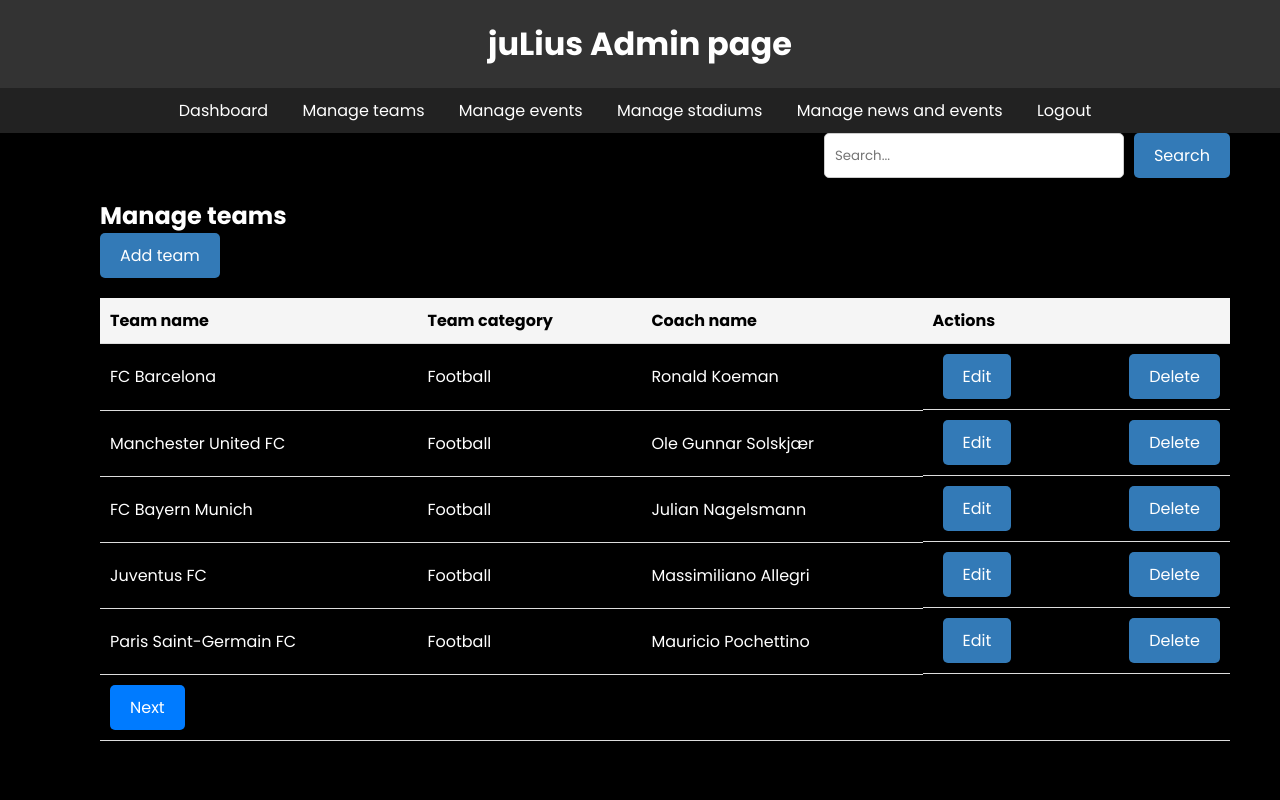
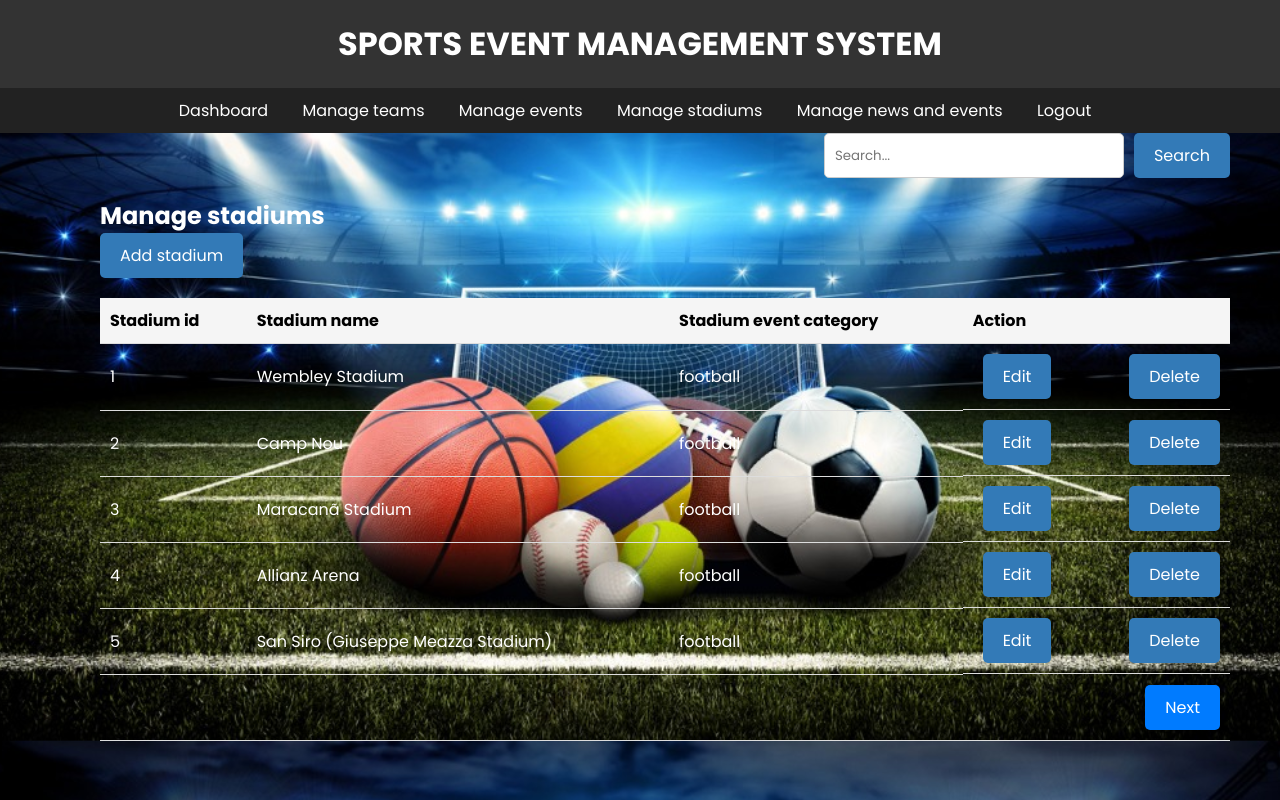
Before and after one commit to Bellota16/Sport-Event-Management-System, a PHP site: page /admin/manageteam.php in a window 1280 px wide. Run offline with PHP 8.4, Linux system fonts and the light colour scheme; data comes from the database, SQL or seed files in the repository.

Commit message:
ERICA
CHANGES

```diff
--- a/julis/admin/delete-team.php
+++ b/julis/admin/delete-team.php
@@ -14,7 +14,7 @@ if ($_SERVER["REQUEST_METHOD"] == "POST" && isset($_POST['team_id'])) {
         die("Connection failed: " . $conn->connect_error);
     }
 
-    // Prepare and execute the SQL statement to delete data from the "teams" table
+    // Prepare and execute the  statement to delete data from the "teams" table
     $delete_sql = "DELETE FROM teams WHERE team_id = ?";
     $delete_stmt = $conn->prepare($delete_sql);
     $delete_stmt->bind_param("i", $_POST['team_id']);
@@ -22,7 +22,7 @@ if ($_SERVER["REQUEST_METHOD"] == "POST" && isset($_POST['team_id'])) {
     if ($delete_stmt->execute()) {
         $message = "Team deleted successfully.";
     } else {
-        $message = "Error deleting team. Please try again.";
+        $message = "Error deleting team: " . $delete_stmt->error;
     }
 
     $delete_stmt->close();
--- a/julis/admin/header.php
+++ b/julis/admin/header.php
@@ -3,15 +3,16 @@
 <head>
   <meta charset="UTF-8">
   <meta name="viewport" content="width=device-width, initial-scale=1.0">
-  <title> Admin Page</title>
+  <title>Admin Page</title>
   <link rel="stylesheet" href="./style.css">
   <style>
-
     body {
       margin: 0;
       padding: 0;
       font-family: Arial, sans-serif;
-  background-color: #000;
+      background-image: url('picture2.jpg'); /* Use the correct path to your image */
+      background-size: cover;
+      background-position: center;
       color: #fff;
     }
 
@@ -62,7 +63,7 @@ footer {
 </head>
 <body>
   <header>
-    <h1 style="color: white;">juLius Admin page</h1>
+    <h1 style="color: white;">SPORTS EVENT MANAGEMENT SYSTEM</h1>
   </header>
 
   <nav>
@@ -75,8 +76,5 @@ footer {
       <li><a href="../signup/logout.php">Logout</a></li>
     </ul>
   </nav>
-
-
-
 </body>
 </html>
--- a/julis/admin/manageevent.php
+++ b/julis/admin/manageevent.php
@@ -86,7 +86,7 @@ if ($result->num_rows > 0) {
     }
 
     if ($page > 1) {
-        echo "<tr><td colspan='8'>";
+        echo "<tr><td colspan='8' style='text-align: right;'>";
         echo "<a class='btn-prev' href='" . $_SERVER['PHP_SELF'] . "?page=" . ($page - 1) . "&search=$search_term'>Previous</a>";
         echo "</td></tr>";
     }
--- a/julis/admin/managenew.php
+++ b/julis/admin/managenew.php
@@ -60,7 +60,7 @@
         }
 
         if ($page > 1) {
-          echo "<tr><td colspan='5'>";
+          echo "<tr><td colspan='5' style='text-align: right;'>";
           echo "<a class='btn-prev' href='" . $_SERVER['PHP_SELF'] . "?page=" . ($page - 1) . "&search=$search_term'>Previous</a>";
           echo "</td></tr>";
         }
--- a/julis/admin/manageteam.php
+++ b/julis/admin/manageteam.php
@@ -1,23 +1,23 @@
-<?php include './header.php'; ?>
+<?php include 'header.php'; ?>
 
-<div id="teams" style="margin-left: 100px; margin-right:50px;">
+<div id="stadiums" style="margin-left: 100px; margin-right:50px;">
   <form id="search-form" method="GET">
     <input type="text" name="search" placeholder="Search...">
     <input type="submit" value="Search">
   </form>
-  <form method="addteam.php" action="post">
-    <h2>Manage teams</h2>
+  <form method="addstadium.php" action="post">
+    <h2>Manage stadiums</h2>
     <div class="manage-btn">
-      <input type="button" onclick="window.location.href='./addteam.php'" value="Add team">
+      <input type="button" onclick="window.location.href='./addstadiums.php'" value="Add stadium">
     </div>
   </form>
   <form method="post">
     <table>
       <tr class="black">
-        <th>Team name</th>
-        <th>Team category</th>
-        <th>Coach name</th>
-        <th>Actions</th>
+        <th>Stadium id</th>
+        <th>Stadium name</th>
+        <th>Stadium event category</th>
+        <th>Action</th>
       </tr>
       <?php
       $conn = new mysqli('localhost', 'root', '', 'julis');
@@ -26,52 +26,51 @@
       }
 
       $search_term = isset($_GET['search']) ? $_GET['search'] : '';
-      $sql_count = "SELECT COUNT(*) as total FROM teams WHERE team_name LIKE '%$search_term%' OR team_category LIKE '%$search_term%' OR team_coach LIKE '%$search_term%'";
+      $sql_count = "SELECT COUNT(*) as total FROM team_stadiums WHERE stadium_name LIKE '%$search_term%'  OR stadium_category LIKE '%$search_term%'";
       $result_count = $conn->query($sql_count);
-      $total_teams = $result_count->fetch_assoc()['total'];
+      $total_stadiums = $result_count->fetch_assoc()['total'];
 
       $page = isset($_GET['page']) ? intval($_GET['page']) : 1;
       $items_per_page = 5;
       $offset = ($page - 1) * $items_per_page;
       $limit = "LIMIT $offset, $items_per_page";
 
-      $sql = "SELECT * FROM teams WHERE team_name LIKE '%$search_term%' OR team_category LIKE '%$search_term%' OR team_coach LIKE '%$search_term%' $limit";
+      $sql = "SELECT * FROM team_stadiums WHERE stadium_name LIKE '%$search_term%' OR  stadium_category LIKE '%$search_term%' $limit";
       $result = $conn->query($sql);
 
       if ($result->num_rows > 0) {
           while ($row = $result->fetch_assoc()) {
               echo "<tr>";
-              echo "<td>" . $row["team_name"] . "</td>";
-              echo "<td>" . $row["team_category"] . "</td>";
-              echo "<td>" . $row["team_coach"] . "</td>";
+              echo "<td>" . $row["id"] . "</td>";
+              echo "<td>" . $row["stadium_name"] . "</td>";
+              echo "<td>" . $row["stadium_category"] . "</td>";
               echo "<td class='button-cell'>";
-              echo "<form method='post' action='edit-team.php'>";
-              echo "<input type='hidden' name='team_id' value='" . $row["team_id"] . "'>";
+              echo "<form method='post' action='edit-stadium.php'>";
+              echo "<input type='hidden' name='stadium_id' value='" . $row["id"] . "'>";
               echo "<button type='submit'>Edit</button>";
               echo "</form>";
-              echo "<form method='post' action='delete-team.php' onsubmit='return confirm(\"Are you sure you want to delete this team?\")'>";
-              echo "<input type='hidden' name='team_id' value='" . $row["team_id"] . "'>";
+              echo "<form method='post' action='delete-stadium.php' onsubmit='return confirm(\"Are you sure you want to delete this stadium?\")'>";
+              echo "<input type='hidden' name='stadium_id' value='" . $row["id"] . "'>";
               echo "<button type='submit'>Delete</button>";
               echo "</form>";
               echo "</td>";
               echo "</tr>";
           }
+          echo "<tr><td colspan='4' style='text-align: right;'>";
 
           if ($page > 1) {
-            echo "<tr><td colspan='4'>";
-            echo "<a class='btn-prev' href='" . $_SERVER['PHP_SELF'] . "?page=" . ($page - 1) . "&search=$search_term'>Previous</a>";
-            echo "</td></tr>";
-        }
+              echo "<a class='btn-prev' style='margin-right: 10px;' href='" . $_SERVER['PHP_SELF'] . "?page=" . ($page - 1) . "&search=$search_term'>Previous</a>";
+          }
 
-        if ($offset + $items_per_page < $total_teams) {
-            echo "<tr><td colspan='4'>";
-            echo "<a class='btn-next' href='" . $_SERVER['PHP_SELF'] . "?page=" . ($page + 1) . "&search=$search_term'>Next</a>";
-            echo "</td></tr>";
+          if ($offset + $items_per_page < $total_stadiums) {
+              echo "<a class='btn-next' href='" . $_SERVER['PHP_SELF'] . "?page=" . ($page + 1) . "&search=$search_term'>Next</a>";
+          }
+
+          echo "</td></tr>";
 
 
-          }
       } else {
-          echo "<tr><td colspan='4'>No teams found.</td></tr>";
+          echo "<tr><td colspan='4'>No stadiums found.</td></tr>";
       }
 
       $conn->close();
--- a/julis/client/footer.php
+++ b/julis/client/footer.php
@@ -14,6 +14,6 @@
         </div>
     </div>
     <div class="footer-bottom">
-        <p>&copy; 2023 Julius. All rights reserved.</p>
+        <p>&copy; SPORTS EVENT MANAGEMENT SYSTEM. All rights reserved.</p>
     </div>
 </footer>
```
Also changed, not shown: julis/admin/edit-team.php (+29 -57 lines), julis/admin/managestadium.php (+9 -8 lines), julis/signup/login.php (+33 -24 lines), julis/signup/signup.php (+9 -9 lines), julis/admin/picture2.jpg (added), julis/signup/picture1.jpg (added), julis/signup/picture2.jpg (added). Lines whose indentation alone changed are shown as unchanged.
